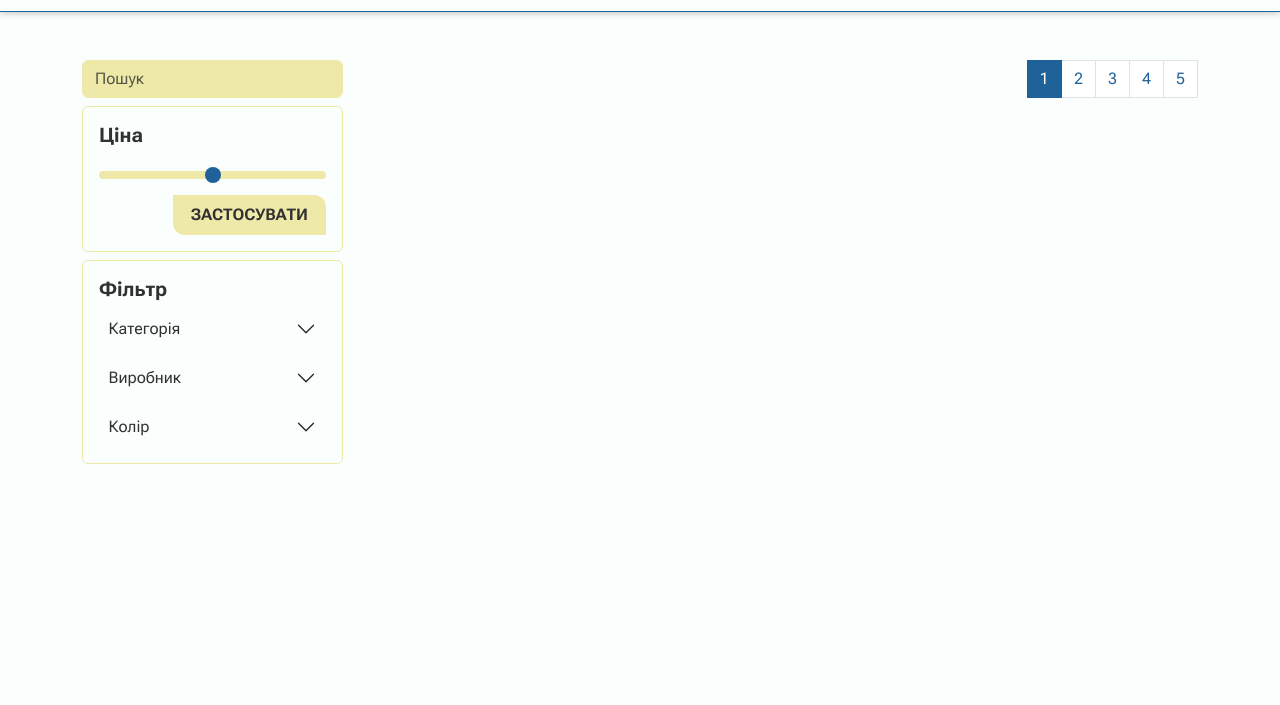
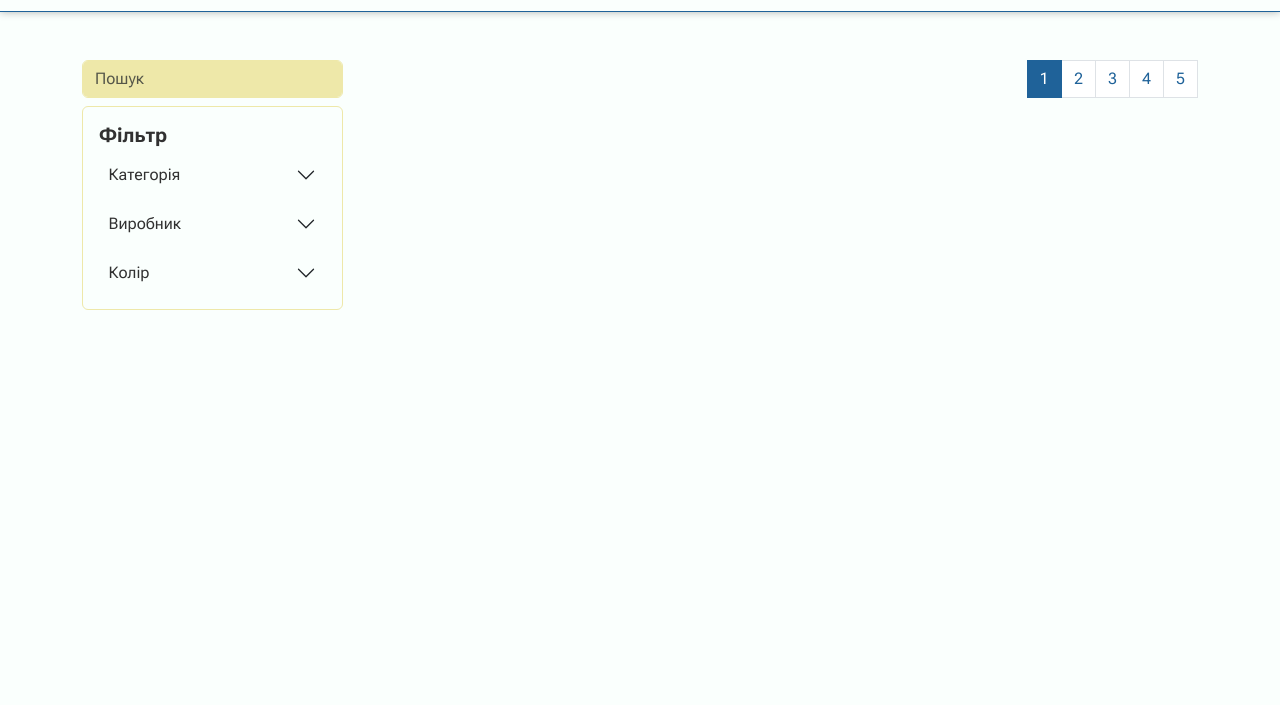
Before and after one commit to oleh-tft/site, a plain HTML site: page interior.html in a window 1280 px wide. Shown: the part 95-800 px from the top of the page. Drawn offline with nearby package versions, Linux system fonts and the light colour scheme; a web font is replaced by a local one.

Commit message:
removed price

```diff
--- a/interior.html
+++ b/interior.html
@@ -85,11 +85,11 @@
                             <input class="form-control form-control-s me-2 input-search" type="search" placeholder="Пошук" aria-label="Search" id="item-search">
                         </form>
                     </div>
-                    <div class="col-8 col-sm-12 bordered-element mb-2 d-flex flex-column">
+                    <!-- <div class="col-8 col-sm-12 bordered-element mb-2 d-flex flex-column">
                         <label for="customRange1" class="form-label"><h5>Ціна</h5></label>
                         <input type="range" class="form-range mb-2" min="10" max="5000" step="50" id="customRange1">
                         <button type="submit" class="cbtn cbtn-contact align-self-end">Застосувати</button>
-                    </div>
+                    </div> -->
                     <div class="col-8 col-sm-12 bordered-element mb-2">
                         <h5>Фільтр</h5>
                         <div id="accordionFlushExample">
```
